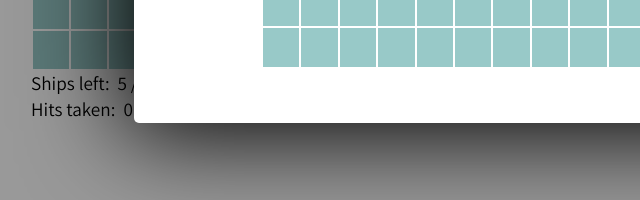
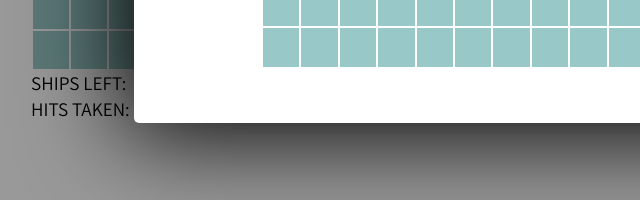
Before and after one commit to PatrikRasch/top-testing-javascript, a website built with webpack: page top-project-battleship/dist/index.html in a window 1280 px wide. Shown: the part 597-797 px from the top of the page, 186-826 px from the left. Built offline with nearby package versions, Linux system fonts and the light colour scheme.

Commit message:
Changed game stats to be written in all caps.

```diff
--- a/top-project-battleship/dist/index.html
+++ b/top-project-battleship/dist/index.html
@@ -12,13 +12,13 @@
     <div class="game-container">
       <div class="header">
         <div class="header-title">BATTLESHIP</div>
-        <button class="header-action-button">Place your ships / Play / Fire at the enemy</button>
       </div>
+      <button class="header-action-button">Place your ships / Play / Fire at the enemy</button>
       <div class="gameboard-title-row">
         <div class="left-empty"></div>
-        <div class="name player-name">player name</div>
+        <div class="name player-name">You</div>
         <div class="center-empty"></div>
-        <div class="name computer-name">computer name</div>
+        <div class="name computer-name">Computer</div>
         <div class="right-empty"></div>
       </div>
       <div class="gameboard-row">
@@ -32,22 +32,22 @@
         <div class="left-empty"></div>
         <div class="stats stats-player">
           <div class="ships-left ships-left-player">
-            Ships left:
+            SHIPS LEFT:
             <div class="ships-left ships-left-player-value"></div>
           </div>
           <div class="hits-taken hits-taken-player">
-            Hits taken:
+            HITS TAKEN:
             <div class="hits-taken hits-taken-player-value">0</div>
           </div>
         </div>
         <div class="center-empty"></div>
         <div class="stats stats-computer">
           <div class="ships-left ships-left-computer">
-            Ships left:
+            SHIPS LEFT:
             <div class="ships-left ships-left-computer-value"></div>
           </div>
           <div class="hits-taken hits-taken-computer">
-            Hits taken:
+            HITS TAKEN:
             <div class="hits-taken hits-taken-computer-value">0</div>
           </div>
         </div>
```
